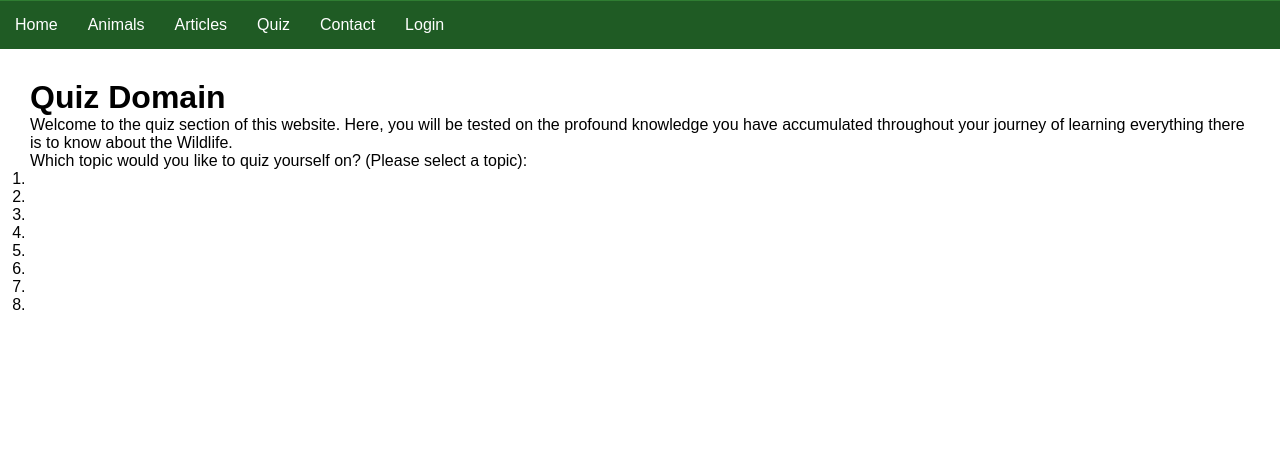
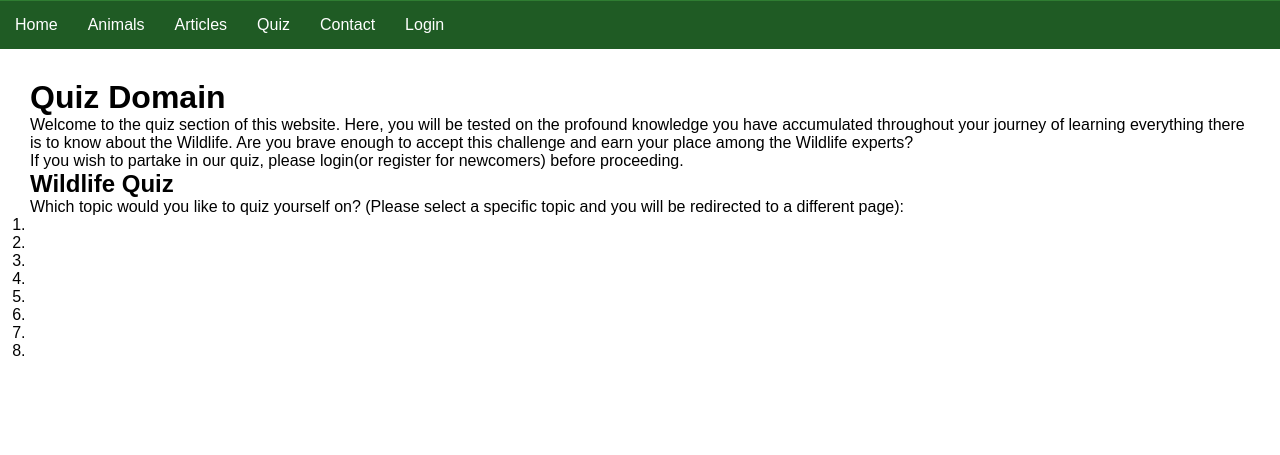
Before and after one commit to CooIzz/wildlife-emporium, a PHP site: page /quiz/index.php in a window 1280 px wide. Shown: the part 1023-1478 px from the top of the page. Run offline with PHP 8.4, Linux system fonts and the light colour scheme.

Commit message:
Updated the index page of the quiz section

```diff
--- a/quiz/index.php
+++ b/quiz/index.php
@@ -19,12 +19,24 @@
 <p>
     Welcome to the quiz section of this website. Here, you will be tested on the profound knowledge
     you have accumulated throughout your journey of learning everything there is to know about
-    the Wildlife.
+    the Wildlife. Are you brave enough to accept this challenge and earn your place among the Wildlife
+    experts?
 </p>
 
 <p>
+    If you wish to partake in our quiz, please login(or register for newcomers) before proceeding.
+</p>
+
+<div class="quiz-wrapper">
+
+    <h2>Wildlife Quiz</h2>
+    <p></p>
+
+</div>
+
+<p>
     Which topic would you like to quiz yourself on?
-    <span>(Please select a topic):</span>
+    <span>(Please select a specific topic and you will be redirected to a different page):</span>
 </p>
 
 <ol>
```
